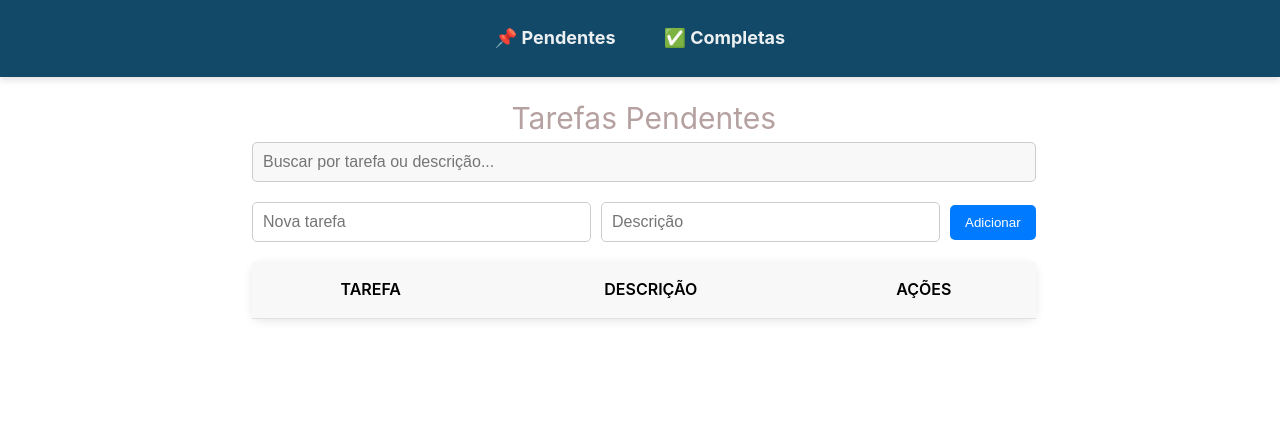
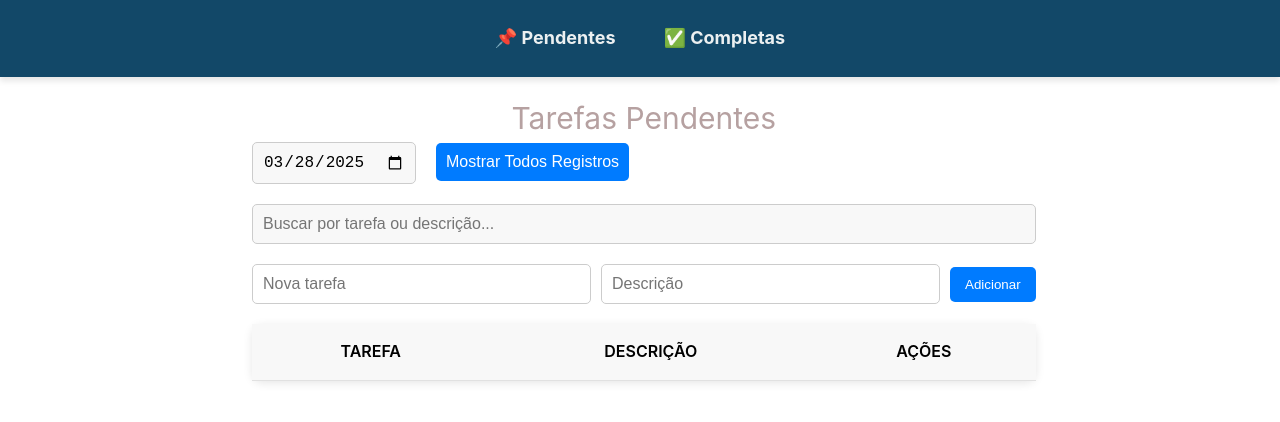
Before and after one commit to ricardo-nascimento-sh3/Todo-list, a Vue app: page /todos in a window 1280 px wide. Shown: the top 422 px of the page. Built offline with nearby package versions, Linux system fonts and the light colour scheme; the HTML template or start-up script is replaced by a standard one.

Commit message:
[FEATURE] Adicionado separação por datas

```diff
--- a/package.json
+++ b/package.json
@@ -12,6 +12,7 @@
   },
   "dependencies": {
     "vue": "^3.5.13",
+    "vue-cal": "^4.10.2",
     "vue-router": "^4.5.0"
   },
   "devDependencies": {
--- a/src/views/CompletedView.vue
+++ b/src/views/CompletedView.vue
@@ -6,6 +6,8 @@
         <tr>
           <th>Tarefa</th>
           <th>Descrição</th>
+          <th>Data de Criação</th>
+          <th>Data de Conclusão</th>
           <th>Ações</th>
         </tr>
       </thead>
@@ -13,6 +15,8 @@
         <tr v-for="(task, index) in completedTasks" :key="index">
           <td>{{ task.task }}</td>
           <td>{{ task.description }}</td>
+          <td>{{ formatDate(task.date) }}</td>
+          <td>{{ formatDate(task.completedAt) }}</td>
           <td>
             <button @click="deleteCompletedTask(index)">🗑️ Excluir</button>
           </td>
@@ -31,21 +35,26 @@ export default {
   },
   methods: {
     deleteCompletedTask(index) {
-
-      const confirmed = window.confirm('Você tem certeza de que deseja excluir esta tarefa concluída?');
+      const confirmed = window.confirm('Você tem certeza de que deseja excluir esta tarefa concluída?')
       if (confirmed) {
         this.completedTasks.splice(index, 1)
         localStorage.setItem('completedTasks', JSON.stringify(this.completedTasks))
       }
+    },
+    formatDate(dateString) {
+      if (!dateString) return ''
+      const date = new Date(dateString)
+      return date.toLocaleDateString('pt-BR', { timeZone: 'UTC' }) // Formato DD/MM/AAAA
     }
   }
 }
 </script>
 
+
 <style scoped>
 div {
-  margin-top: 16%;
-  margin-left: 310px;
+  margin-top: 12%;
+  margin-left: 235px;
   display: block;
   flex-direction: column;
   height: 100vh;
@@ -115,6 +124,8 @@ h1{
   text-align: center;
 }
 
+td:nth-child(3),
+td:nth-child(4),
 td:last-child {
   text-align: center;
 }
--- a/src/views/TodosView.vue
+++ b/src/views/TodosView.vue
@@ -2,6 +2,19 @@
   <div>
     <h1>Tarefas Pendentes</h1>
 
+    <!-- Campo de seleção de data -->
+    <input
+      type="date"
+      v-model="selectedDate"
+      class="date-picker"
+      :disabled="showAllTasks"
+    />
+
+    <button @click="toggleShowAllTasks" class="toggle-button">
+      {{ showAllTasks ? "Mostrar por Data" : "Mostrar Todos Registros" }}
+    </button>
+
+    <!-- Campo de busca -->
     <input
       v-model="searchQuery"
       type="text"
@@ -9,8 +22,13 @@
       class="search-input"
     />
 
+    <!-- Botão para mostrar todas as tarefas -->
+
+
+    <!-- Formulário de Tarefa -->
     <TodoForm @add-task="addTask" />
 
+    <!-- Lista de Tarefas -->
     <TodoList
       :tasks="filteredTasks"
       @complete-task="completeTask"
@@ -29,25 +47,53 @@ export default {
   data() {
     return {
       tasks: JSON.parse(localStorage.getItem('tasks')) || [],
-      searchQuery: '',
+      searchQuery: '', // Variável para armazenar a busca
+      selectedDate: new Date().toISOString().split('T')[0], // Data selecionada no formato 'yyyy-mm-dd'
+      showAllTasks: false, // Controle do botão "Mostrar Todas"
     }
   },
 
   computed: {
     filteredTasks() {
+      // Filtra as tarefas com base na data selecionada e no texto da busca
       return this.tasks.filter(task => {
         const searchLower = this.searchQuery.toLowerCase()
+        const selectedDate = this.selectedDate
+        const taskDate = task.date
+
+         // Se "Mostrar Todas" estiver ativado, ignora a filtragem por data
+         if (this.showAllTasks) {
           return (
             task.task.toLowerCase().includes(searchLower) ||
             task.description.toLowerCase().includes(searchLower)
+          );
+        }
+
+
+        return (
+          (taskDate === selectedDate) &&
+          (task.task.toLowerCase().includes(searchLower) || task.description.toLowerCase().includes(searchLower))
         )
       })
     }
   },
   methods: {
+    toggleShowAllTasks() {
+      this.showAllTasks = !this.showAllTasks;
+    },
     addTask(taskData) {
-      this.tasks.push({ task: taskData.task, description: taskData.description })
+      const taskWithDate = {
+        task: taskData.task,
+        description: taskData.description,
+        date: this.selectedDate // Adiciona a data selecionada à tarefa
+      }
+      this.tasks.push(taskWithDate)
       this.saveTasks()
+    },
+    formatDate(dateString) {
+      if (!dateString) return ''
+      const date = new Date(dateString)
+      return date.toLocaleDateString('pt-BR', { timeZone: 'UTC' }) // Formato DD/MM/AAAA
     },
     completeTask(filteredIndex) {
     const taskToComplete = this.filteredTasks[filteredIndex]
@@ -55,18 +101,31 @@ export default {
 
     if (index !== -1) {
       const completedTasks = JSON.parse(localStorage.getItem('completedTasks')) || []
-        completedTasks.push(this.tasks[index])
+
+      // Criar uma nova entrada com a data de conclusão
+      const completedTask = {
+        ...this.tasks[index],
+        completedAt: new Date().toISOString().split('T')[0] // Data de conclusão no formato YYYY-MM-DD
+      }
+
+      completedTasks.push(completedTask)
       this.tasks.splice(index, 1)
+
       localStorage.setItem('completedTasks', JSON.stringify(completedTasks))
       this.saveTasks()
     }
   },
+
     editTask(filteredIndex, newTask) {
       const taskToEdit = this.filteredTasks[filteredIndex]
       const index = this.tasks.indexOf(taskToEdit)
 
       if (index !== -1) {
-        this.tasks[index] = newTask
+        // Substitui a tarefa no índice correto, mantendo a mesma data
+        this.tasks[index] = {
+          ...newTask,
+          date: taskToEdit.date // Garante que a data não será alterada
+        }
         this.saveTasks()
       }
     },
@@ -87,6 +146,16 @@ export default {
 </script>
 
 <style scoped>
+.fade-enter-active,
+.fade-leave-active {
+  transition: opacity 0.5s ease-in-out;
+}
+
+.fade-enter-from,
+.fade-leave-to {
+  opacity: 0;
+}
+
 div {
   margin-top: 12%;
   margin-left: 220px;
@@ -101,6 +170,15 @@ h1 {
   text-align: center;
 }
 
+.date-picker {
+  padding: 10px;
+  margin-bottom: 20px;
+  font-size: 16px;
+  border-radius: 5px;
+  border: 1px solid #ccc;
+  background-color: #f8f8f8;
+}
+
 .search-input {
   width: 100%;
   padding: 10px;
@@ -111,4 +189,20 @@ h1 {
   background-color: #f8f8f8;
 }
 
+.toggle-button {
+  margin-left: 20px;
+  padding: 10px;
+  margin-bottom: 10px;
+  font-size: 16px;
+  border-radius: 5px;
+  border: none;
+  background-color: #007bff;
+  color: white;
+  cursor: pointer;
+  transition: 0.3s;
+}
+
+.toggle-button:hover {
+  background-color: #0056b3;
+}
 </style>
```
Also changed, not shown: 1 other file (tests, documents, lock files or other folders). Lines whose indentation alone changed are shown as unchanged.
